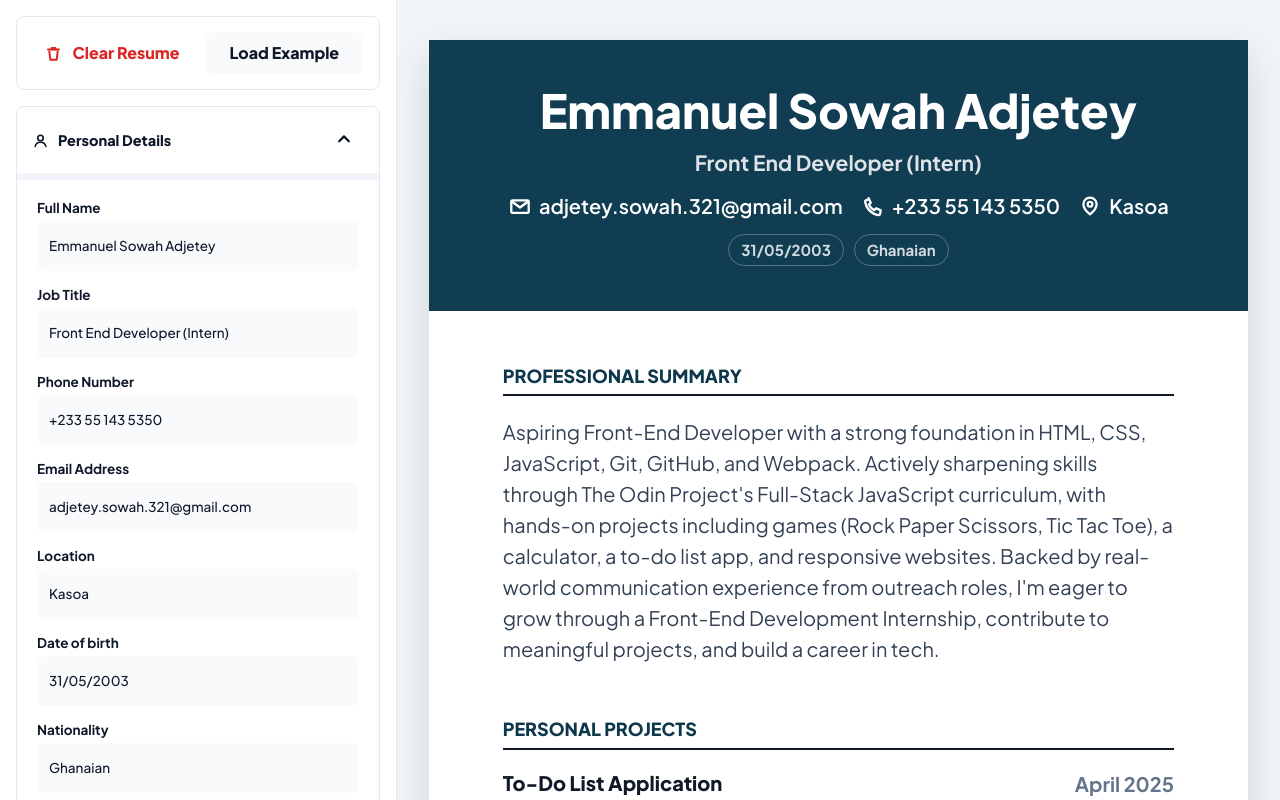
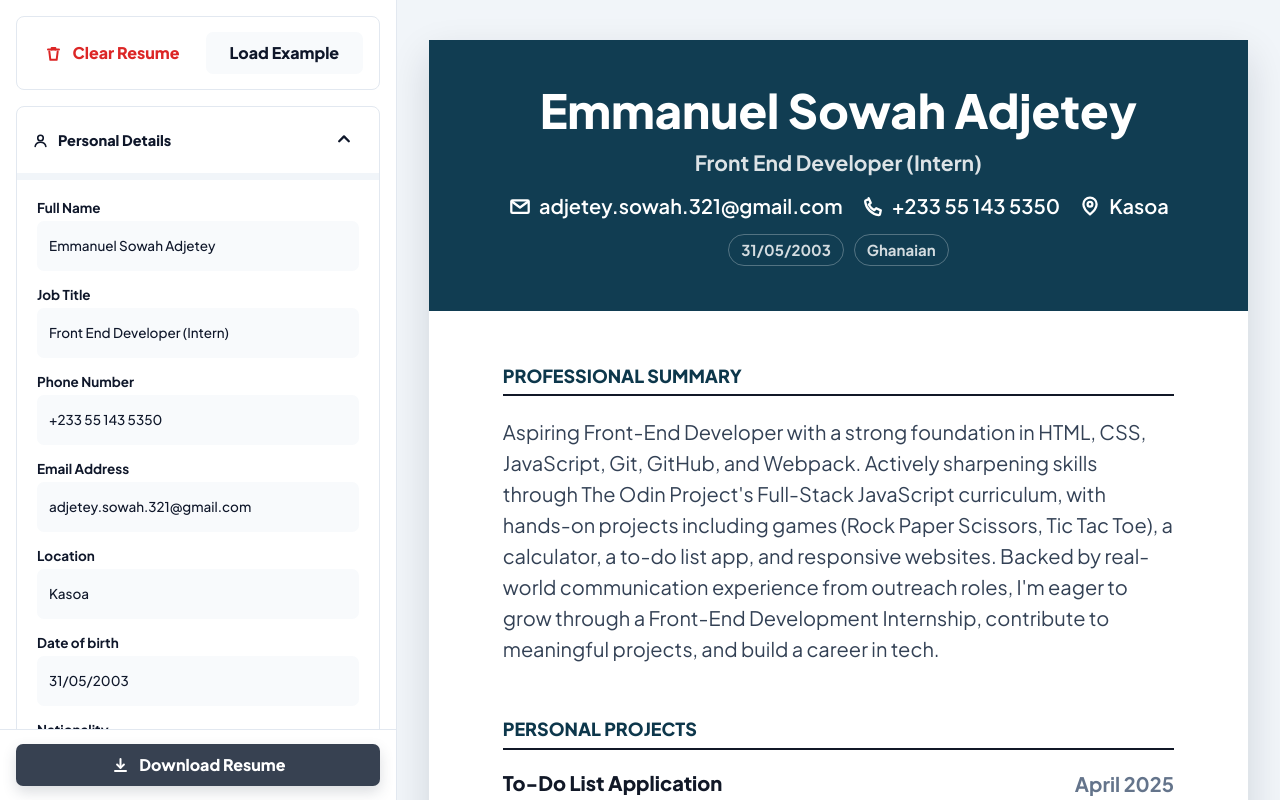
Before and after one commit to AdjeteySowah/cv-application-generator, a React (Vite) app: page / in a window 1280 px wide. Built offline with nearby package versions, Linux system fonts and the light colour scheme.

Commit message:
feat: add native resume download

```diff
--- a/src/App.jsx
+++ b/src/App.jsx
@@ -99,6 +99,10 @@ export default function App() {
     }));
   }
 
+  function handleDownloadResume() {
+    window.print();
+  }
+
   return (
     <AppShell
       editor={
@@ -109,6 +113,7 @@ export default function App() {
           onCollectionItemChange={handleCollectionItemChange}
           onCollectionItemListChange={handleCollectionItemListChange}
           onCollectionItemPatch={handleCollectionItemPatch}
+          onDownloadResume={handleDownloadResume}
           onLoadExample={() => setResume(createExampleResume())}
           onNestedFieldChange={handleNestedFieldChange}
           onPersonalChange={handlePersonalChange}
--- a/src/components/editor/EditorSidebar.jsx
+++ b/src/components/editor/EditorSidebar.jsx
@@ -7,6 +7,8 @@ import PersonalDetailsForm from './PersonalDetailsForm.jsx';
 import ProjectForm from './ProjectForm.jsx';
 import SkillsForm from './SkillsForm.jsx';
 import SummaryForm from './SummaryForm.jsx';
+import Button from '../ui/Button.jsx';
+import Icon from '../ui/Icon.jsx';
 
 function getItemSnapshotKey(item) {
   return `${item.id}-${JSON.stringify(item)}`;
@@ -16,6 +18,7 @@ export default function EditorSidebar({
   onAddEntry,
   onClearResume,
   onCollectionItemPatch,
+  onDownloadResume,
   onLoadExample,
   onNestedFieldChange,
   onPersonalChange,
@@ -132,6 +135,17 @@ export default function EditorSidebar({
           />
         ))}
       </EditorSection>
+
+      <footer className="download-wrapper">
+        <Button
+          className="download-button"
+          icon={<Icon name="download" />}
+          onClick={onDownloadResume}
+          variant="download"
+        >
+          Download Resume
+        </Button>
+      </footer>
     </div>
   );
 }
--- a/src/components/ui/Icon.jsx
+++ b/src/components/ui/Icon.jsx
@@ -14,6 +14,13 @@ const iconPaths = {
     </>
   ),
   chevronDown: <path d="m6 9 4 4 4-4" />,
+  download: (
+    <>
+      <path d="M10 3.75v8.5" />
+      <path d="m6.75 9 3.25 3.25L13.25 9" />
+      <path d="M4.75 15.25h10.5" />
+    </>
+  ),
   fileText: (
     <>
       <path d="M5.25 2.75h6.5l3 3v11.5H5.25V2.75Z" />
--- a/src/styles.css
+++ b/src/styles.css
@@ -24,6 +24,8 @@
   --chip-bg: #e0f2fe;
   --chip-text: #075985;
   --control-frame: #f0f2f5;
+  --download-bg: #374151;
+  --download-bg-strong: #1f2937;
   --hover-scrim: rgb(15 23 42 / 7%);
   --focus-ring: rgb(37 99 235 / 28%);
   --surface-on-dark: #ffffff;
@@ -242,6 +244,15 @@ svg {
   background: var(--success-strong);
 }
 
+.button--download {
+  background: var(--download-bg);
+  color: var(--surface);
+}
+
+.button--download:hover {
+  background: var(--download-bg-strong);
+}
+
 .button--pill {
   min-height: 5.2rem;
   padding: 0 2.2rem;
@@ -427,6 +438,21 @@ svg {
   display: flex;
   justify-content: center;
   padding: 2.3rem 2rem 2.5rem;
+}
+
+.download-wrapper {
+  position: sticky;
+  bottom: 0;
+  z-index: 2;
+  border-top: 0.1rem solid var(--divider);
+  background: var(--surface);
+  margin: 0 -1.6rem -1.6rem;
+  padding: 1.4rem 1.6rem;
+}
+
+.download-button {
+  width: 100%;
+  box-shadow: 0 0.6rem 1.4rem rgb(55 65 81 / 18%);
 }
 
 .collection-card {
@@ -835,3 +861,53 @@ svg {
     font-size: 1.35rem;
   }
 }
+
+@media print {
+  @page {
+    margin: 0.55in;
+    size: A4;
+  }
+
+  html,
+  body,
+  #root {
+    background: var(--surface);
+    min-width: 0;
+  }
+
+  .app-shell {
+    display: block;
+    height: auto;
+    min-height: 0;
+    overflow: visible;
+    background: var(--surface);
+  }
+
+  .mobile-editor-bar,
+  .editor-panel {
+    display: none;
+  }
+
+  .preview-panel {
+    overflow: visible;
+    padding: 0;
+  }
+
+  .resume-page {
+    width: 100%;
+    min-height: 0;
+    box-shadow: none;
+  }
+
+  .resume-header {
+    break-inside: avoid;
+  }
+
+  .resume-section,
+  .resume-project,
+  .resume-experience,
+  .resume-education,
+  .resume-certification {
+    break-inside: avoid;
+  }
+}
```
Also changed, not shown: 2 other files (tests, documents, lock files or other folders).
